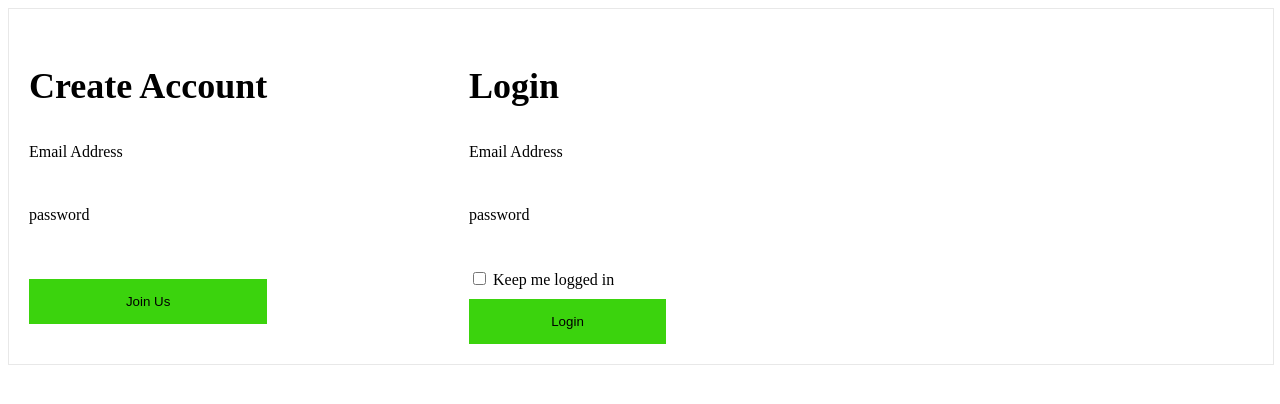
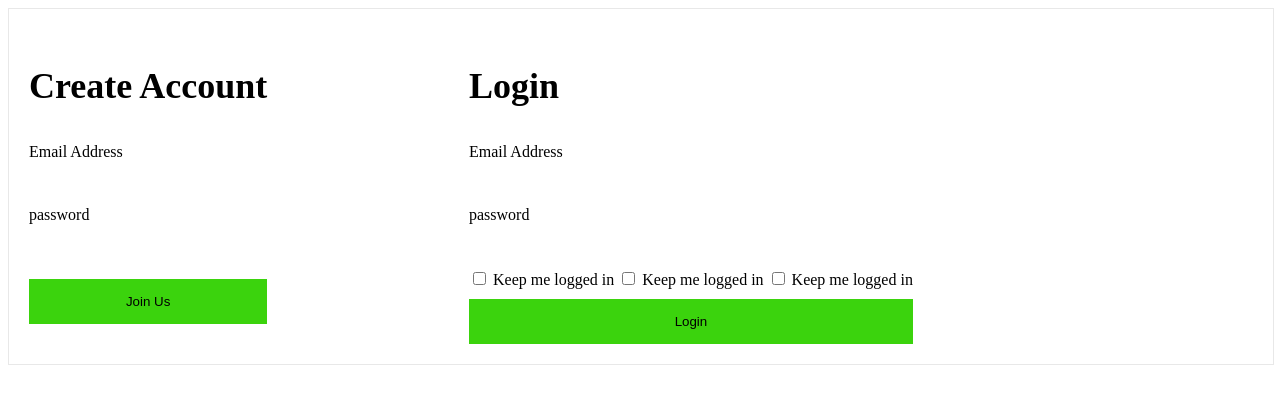
Before and after one commit to MuhammadSohailNazar/angular-pro, an Angular app: page / in a window 1280 px wide. Shown: the top 404 px of the page. Built offline with nearby package versions, Linux system fonts and the light colour scheme.

Commit message:
projecting content children and accessing inside child component

```diff
--- a/src/app/app.component.html
+++ b/src/app/app.component.html
@@ -6,6 +6,9 @@
   <app-auth-form (submitted)="login($event)">
     <h3>Login</h3>
     <app-auth-remember (checked)="rememberUser($event)"></app-auth-remember>
+    <app-auth-remember (checked)="rememberUser($event)"></app-auth-remember>
+    <app-auth-remember (checked)="rememberUser($event)"></app-auth-remember>
+
     <button type="submit">Login</button>
   </app-auth-form>
 </div>
--- a/src/app/auth-form/auth-form.component.ts
+++ b/src/app/auth-form/auth-form.component.ts
@@ -1,10 +1,10 @@
 import {
   AfterContentInit,
   Component,
-  ContentChild,
+  ContentChildren,
   EventEmitter,
-  OnInit,
   Output,
+  QueryList,
 } from '@angular/core';
 import { AuthRememberComponent } from '../auth-remember/auth-remember.component';
 import { IUser } from './User';
@@ -15,17 +15,18 @@ import { IUser } from './User';
   styleUrls: ['./auth-form.component.scss'],
 })
 export class AuthFormComponent implements AfterContentInit {
-  @ContentChild(AuthRememberComponent) remember: AuthRememberComponent;
+  @ContentChildren(AuthRememberComponent)
+  remembers: QueryList<AuthRememberComponent>;
   @Output('submitted') submitted = new EventEmitter<IUser>();
 
   showMessage: boolean = false;
   constructor() {}
   ngAfterContentInit() {
-    if (this.remember) {
-      this.remember.checked.subscribe(
+    this.remembers.forEach((item) => {
+      item.checked.subscribe(
         (checked: boolean) => (this.showMessage = checked)
       );
-    }
+    });
   }
 
   onSubmit(form: any): void {
```
